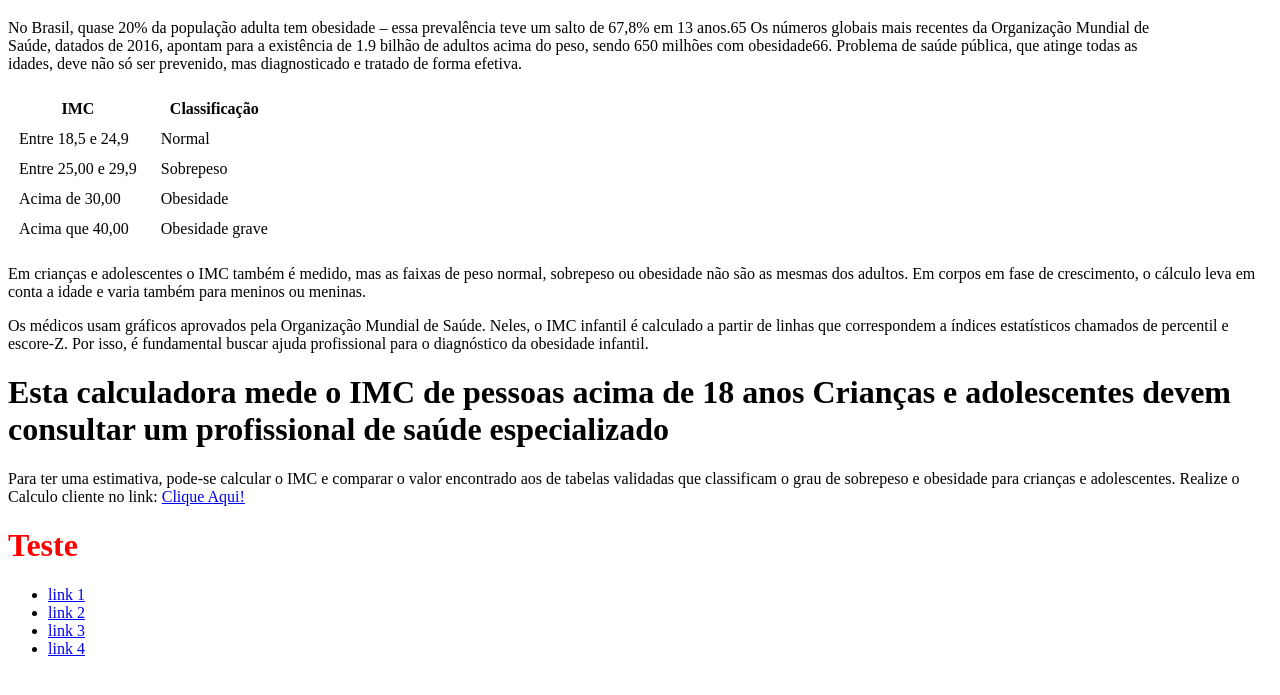
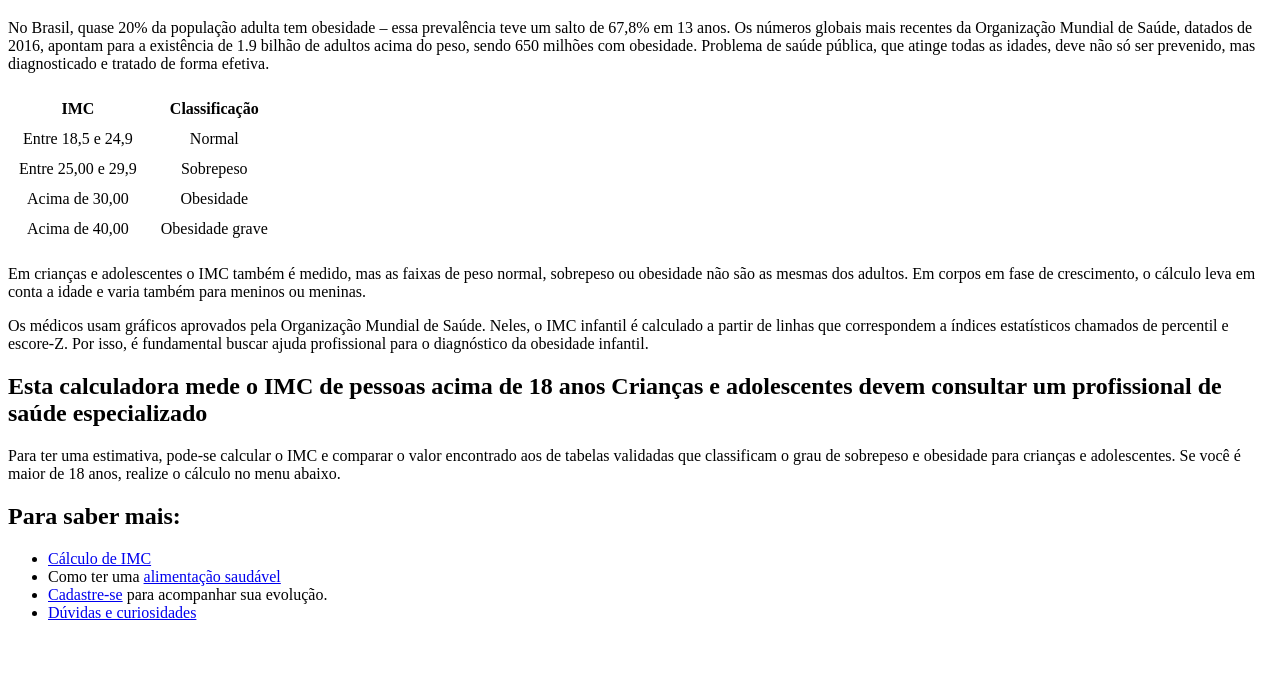
Before and after one commit to elder-ramos/trabalho_manha_elder_edson, a plain HTML site: page index.html in a window 1280 px wide. Shown: the part 61-756 px from the top of the page. Drawn offline with Linux system fonts and the light colour scheme.

Commit message:
Add files via upload

```diff
--- a/index.html
+++ b/index.html
@@ -11,31 +11,31 @@
 
     <h1>Como diagnosticar a obesidade</h1>
 
-    <p>No Brasil, quase 20% da população adulta tem obesidade – essa prevalência teve um salto de 67,8% em 13 anos.65 Os números globais mais recentes da Organização Mundial de <br>Saúde, datados de 2016, apontam para a existência de 1.9 bilhão de adultos acima do peso, sendo 650 milhões com obesidade66. Problema de saúde pública, que atinge todas as<br> idades, deve não só  ser prevenido, mas diagnosticado e tratado de forma efetiva.</p>
+    <p>No Brasil, quase 20% da população adulta tem obesidade – essa prevalência teve um salto de 67,8% em 13 anos. Os números globais mais recentes da Organização Mundial de Saúde, datados de 2016, apontam para a existência de 1.9 bilhão de adultos acima do peso, sendo 650 milhões com obesidade. Problema de saúde pública, que atinge todas as idades, deve não só  ser prevenido, mas diagnosticado e tratado de forma efetiva.</p>
 
-    <table cellspacing="10px" align="justify">
+    <table cellspacing="10px">
         <tr>
             <th>IMC</th>
             <th></th>
             <th>Classificação</th>
         </tr>
-        <tr>
+        <tr align="center">
             <td>Entre 18,5 e 24,9</td>
             <th></th>
             <td>Normal</td>
         </tr>
-        <tr>
+        <tr align="center">
             <td>Entre 25,00 e 29,9</td>
             <th></th>
             <td>Sobrepeso</td>
         </tr>
-        <tr>
+        <tr align="center">
             <td>Acima de 30,00</td>
             <th></th>
             <td>Obesidade</td>
         </tr>
-        <tr>
-            <td>Acima que 40,00</td>
+        <tr align="center">
+            <td>Acima de 40,00</td>
             <th></th>
             <td>Obesidade grave</td>
         </tr>
@@ -45,25 +45,17 @@
 
     <p>Os médicos usam gráficos aprovados pela Organização Mundial de Saúde. Neles, o IMC infantil é calculado a partir de linhas que correspondem a índices estatísticos chamados de percentil e escore-Z. Por isso, é fundamental buscar ajuda profissional para o diagnóstico da obesidade infantil.</p>
 
-    <h1>Esta calculadora mede o IMC de pessoas acima de 18 anos
-    Crianças e adolescentes devem consultar um profissional de saúde especializado</h1>
+    <h2>Esta calculadora mede o IMC de pessoas acima de 18 anos
+    Crianças e adolescentes devem consultar um profissional de saúde especializado</h2>
 
-    <p>Para ter uma estimativa, pode-se calcular o IMC e comparar o valor encontrado aos de tabelas validadas que classificam o grau de sobrepeso e obesidade para crianças e adolescentes. Realize o Calculo cliente no link: <a href="/js/imc.html">Clique Aqui!</a></p>
+    <p>Para ter uma estimativa, pode-se calcular o IMC e comparar o valor encontrado aos de tabelas validadas que classificam o grau de sobrepeso e obesidade para crianças e adolescentes. Se você é maior de 18 anos, realize o cálculo no menu abaixo.</p>
 
-
-
-
-
-
-    <h1><font color="red">Teste</font></h1>
-
-        <h3></h3>
-        <ul>
-            <li><a href="...">link 1</a></li>
-            <li><a href="...">link 2</a></li>
-            <li><a href="...">link 3</a></li>
-            <li><a href="...">link 4</a></li>
-
+    <h2>Para saber mais:</h2>
+    <ul>
+    <li><a href="pages/imc.html">Cálculo de IMC</a></li>
+    <li>Como ter uma <a href="pages/alimentacao.html">alimentação saudável</a><div class=""></div></li>
+    <li><a href="pages/form.html">Cadastre-se</a> para acompanhar sua evolução.</li>
+    <li><a href="pages/faq.html">Dúvidas e curiosidades</a></li>
         </ul>
 
 
```
